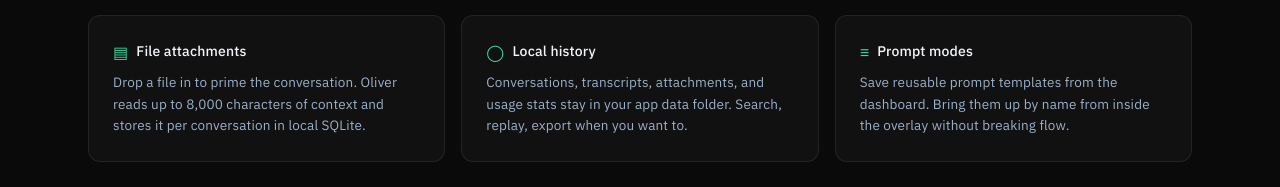
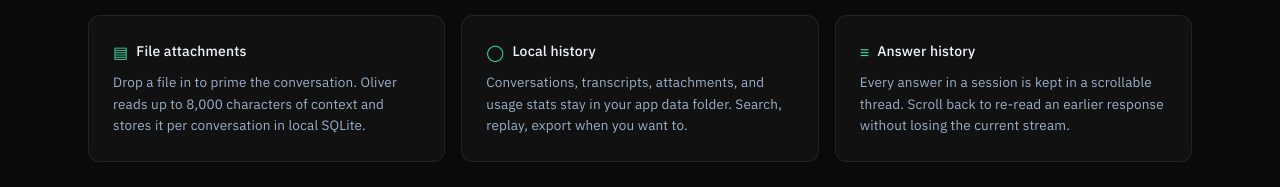
Before and after one commit to Anuragh33/oliver-site, a plain HTML site: page index.html in a window 1280 px wide. Shown: the part 1755-1942 px from the top of the page. Drawn offline with nearby package versions, Linux system fonts and the light colour scheme.

Commit message:
update: fix feature copy and rewrite README for public release
- Replace removed Prompt Modes card with Answer History (accurate to v0.1.0)
- README: rewrite as user-facing product page with download, features,
  privacy, and install instructions; remove internal dev/deploy notes

```diff
--- a/index.html
+++ b/index.html
@@ -243,11 +243,11 @@
             <div class="panel-soft p-6">
               <div class="flex items-center gap-2">
                 <span class="text-brand text-base">≡</span>
-                <div class="text-[14px] font-medium">Prompt modes</div>
+                <div class="text-[14px] font-medium">Answer history</div>
               </div>
               <p class="mt-2 text-[13.5px] leading-relaxed text-muted">
-                Save reusable prompt templates from the dashboard. Bring them up by name from inside the
-                overlay without breaking flow.
+                Every answer in a session is kept in a scrollable thread. Scroll back to re-read
+                an earlier response without losing the current stream.
               </p>
             </div>
           </div>
```
Also changed, not shown: 1 other file.
